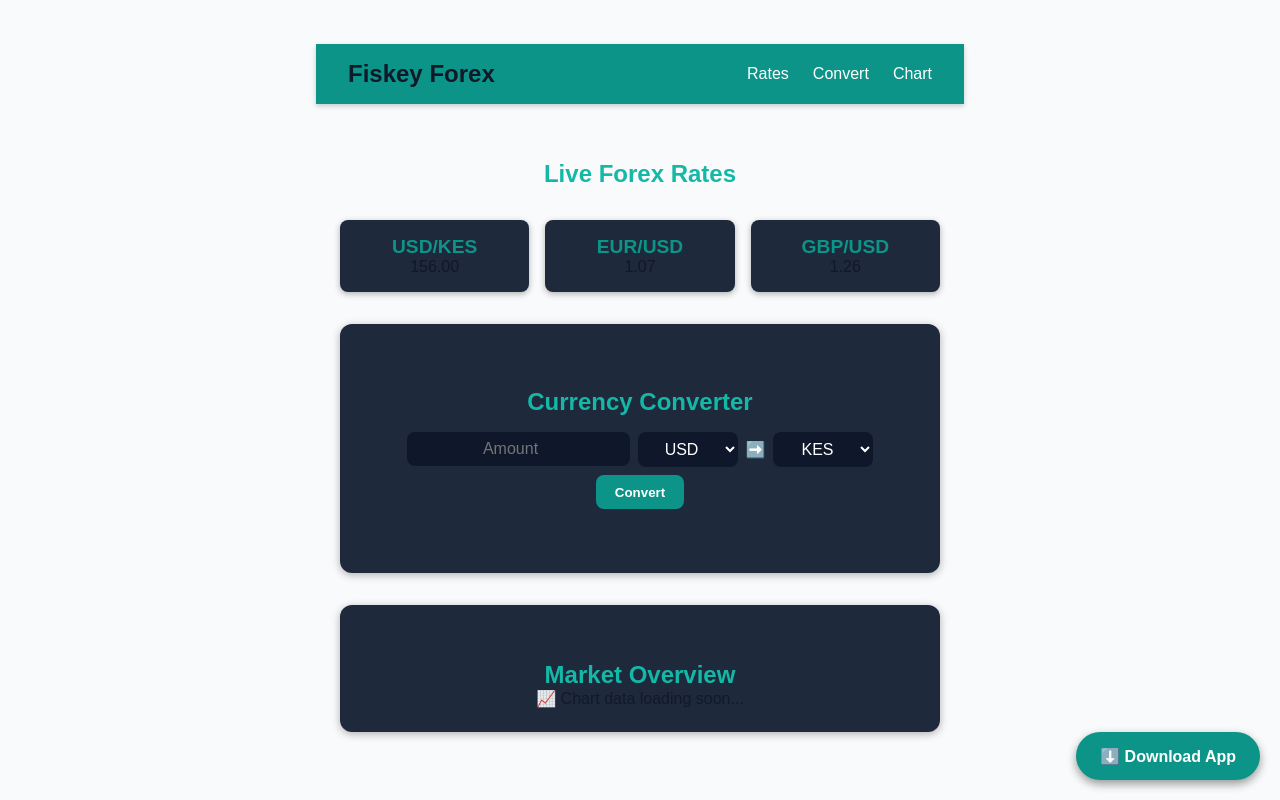
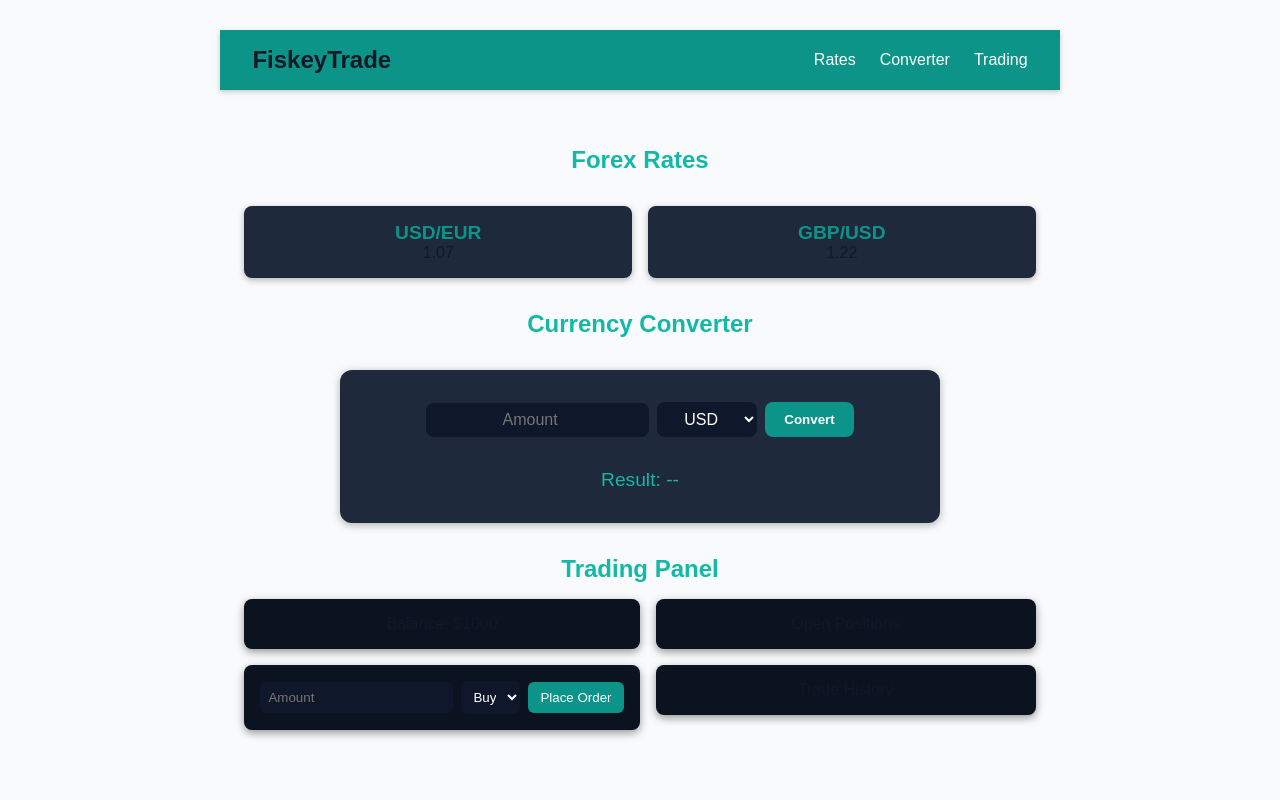
Before and after one commit to fiskey260/fiskey-pwa, a React (Vite) app: page / in a window 1280 px wide. Built offline with nearby package versions, Linux system fonts and the light colour scheme.

Commit message:
Update App.jsx

```diff
--- a/src/App.jsx
+++ b/src/App.jsx
@@ -1,145 +1,85 @@
-import React, { useState, useEffect } from "react";
-import "./App.css";
+import React from 'react';
+import './App.css';
 
 function App() {
-  const [deferredPrompt, setDeferredPrompt] = useState(null);
-  const [showInstall, setShowInstall] = useState(false);
-  const [amount, setAmount] = useState("");
-  const [fromCurrency, setFromCurrency] = useState("USD");
-  const [toCurrency, setToCurrency] = useState("KES");
-  const [result, setResult] = useState("");
+  // For Download App Button
+  const [deferredPrompt, setDeferredPrompt] = React.useState(null);
 
-  // 📱 PWA Install logic
-  useEffect(() => {
-    const handleBeforeInstallPrompt = (e) => {
+  React.useEffect(() => {
+    window.addEventListener('beforeinstallprompt', (e) => {
       e.preventDefault();
       setDeferredPrompt(e);
-      setShowInstall(true);
-    };
-
-    window.addEventListener("beforeinstallprompt", handleBeforeInstallPrompt);
-    return () =>
-      window.removeEventListener(
-        "beforeinstallprompt",
-        handleBeforeInstallPrompt
-      );
+    });
   }, []);
 
-  const handleInstallClick = async () => {
-    if (!deferredPrompt) return;
-    deferredPrompt.prompt();
-    const { outcome } = await deferredPrompt.userChoice;
-    if (outcome === "accepted") {
-      console.log("PWA installed successfully!");
+  const handleInstallClick = () => {
+    if (deferredPrompt) {
+      deferredPrompt.prompt();
+      deferredPrompt.userChoice.then(() => setDeferredPrompt(null));
     }
-    setDeferredPrompt(null);
-    setShowInstall(false);
-  };
-
-  // 💱 Simple conversion logic
-  const handleConvert = () => {
-    if (amount === "" || isNaN(amount)) {
-      setResult("Please enter a valid amount");
-      return;
-    }
-
-    const rates = {
-      USD: 1,
-      KES: 156,
-      EUR: 0.93,
-      GBP: 0.79,
-    };
-
-    const fromRate = rates[fromCurrency];
-    const toRate = rates[toCurrency];
-    const converted = ((amount / fromRate) * toRate).toFixed(2);
-    setResult(`${amount} ${fromCurrency} = ${converted} ${toCurrency}`);
-  };
-
-  // 📦 Direct app download link (APK or ZIP)
-  const handleDownloadClick = () => {
-    const downloadUrl =
-      "https://github.com/fiskey260/fiskey-pwa/releases/latest/download/fiskey-pwa.apk"; // 🟢 Replace with your real APK or ZIP link
-    window.open(downloadUrl, "_blank");
   };
 
   return (
-    <div className="App">
+    <div>
       <header className="navbar">
-        <h1>Fiskey Forex</h1>
+        <h1>FiskeyTrade</h1>
         <nav>
           <a href="#rates">Rates</a>
-          <a href="#convert">Convert</a>
-          <a href="#chart">Chart</a>
+          <a href="#converter">Converter</a>
+          <a href="#trading">Trading</a>
         </nav>
       </header>
 
       <main>
         <section id="rates">
-          <h2>Live Forex Rates</h2>
+          <h2>Forex Rates</h2>
           <div className="rates-grid">
-            <div className="rate-card">
-              <strong>USD/KES</strong> 156.00
+            <div className="rate-card"><strong>USD/EUR</strong><p>1.07</p></div>
+            <div className="rate-card"><strong>GBP/USD</strong><p>1.22</p></div>
+          </div>
+        </section>
+
+        <section id="converter">
+          <h2>Currency Converter</h2>
+          <div className="converter-box">
+            <div className="inputs">
+              <input type="number" placeholder="Amount" />
+              <select>
+                <option>USD</option>
+                <option>EUR</option>
+              </select>
+              <button>Convert</button>
             </div>
-            <div className="rate-card">
-              <strong>EUR/USD</strong> 1.07
+            <div className="result">Result: --</div>
+          </div>
+        </section>
+
+        <section id="trading">
+          <h2>Trading Panel</h2>
+          <div className="trade-grid">
+            <div>
+              <div className="balance-card">Balance: $1000</div>
+              <div className="order-card">
+                <div className="inputs">
+                  <input placeholder="Amount" />
+                  <select><option>Buy</option><option>Sell</option></select>
+                  <button className="primary">Place Order</button>
+                </div>
+              </div>
             </div>
-            <div className="rate-card">
-              <strong>GBP/USD</strong> 1.26
+            <div>
+              <div className="positions-card">Open Positions</div>
+              <div className="history-card">Trade History</div>
             </div>
           </div>
         </section>
-
-        <section id="convert" className="converter-box">
-          <h2>Currency Converter</h2>
-          <div className="inputs">
-            <input
-              type="number"
-              placeholder="Amount"
-              value={amount}
-              onChange={(e) => setAmount(e.target.value)}
-            />
-            <select
-              value={fromCurrency}
-              onChange={(e) => setFromCurrency(e.target.value)}
-            >
-              <option value="USD">USD</option>
-              <option value="KES">KES</option>
-              <option value="EUR">EUR</option>
-              <option value="GBP">GBP</option>
-            </select>
-            <span>➡️</span>
-            <select
-              value={toCurrency}
-              onChange={(e) => setToCurrency(e.target.value)}
-            >
-              <option value="USD">USD</option>
-              <option value="KES">KES</option>
-              <option value="EUR">EUR</option>
-              <option value="GBP">GBP</option>
-            </select>
-            <button onClick={handleConvert}>Convert</button>
-          </div>
-          <div className="result">{result}</div>
-        </section>
-
-        <section id="chart" className="chart-box">
-          <h2>Market Overview</h2>
-          <p>📈 Chart data loading soon...</p>
-        </section>
       </main>
 
-      {/* 📲 Floating Action Buttons */}
-      <div className="fab-container">
-        {showInstall && (
-          <button className="install-fab" onClick={handleInstallClick}>
-            📲 Install App
-          </button>
-        )}
-        <button className="download-fab" onClick={handleDownloadClick}>
-          ⬇️ Download App
+      {deferredPrompt && (
+        <button className="install-fab" onClick={handleInstallClick}>
+          Download App
         </button>
-      </div>
+      )}
     </div>
   );
 }
```
